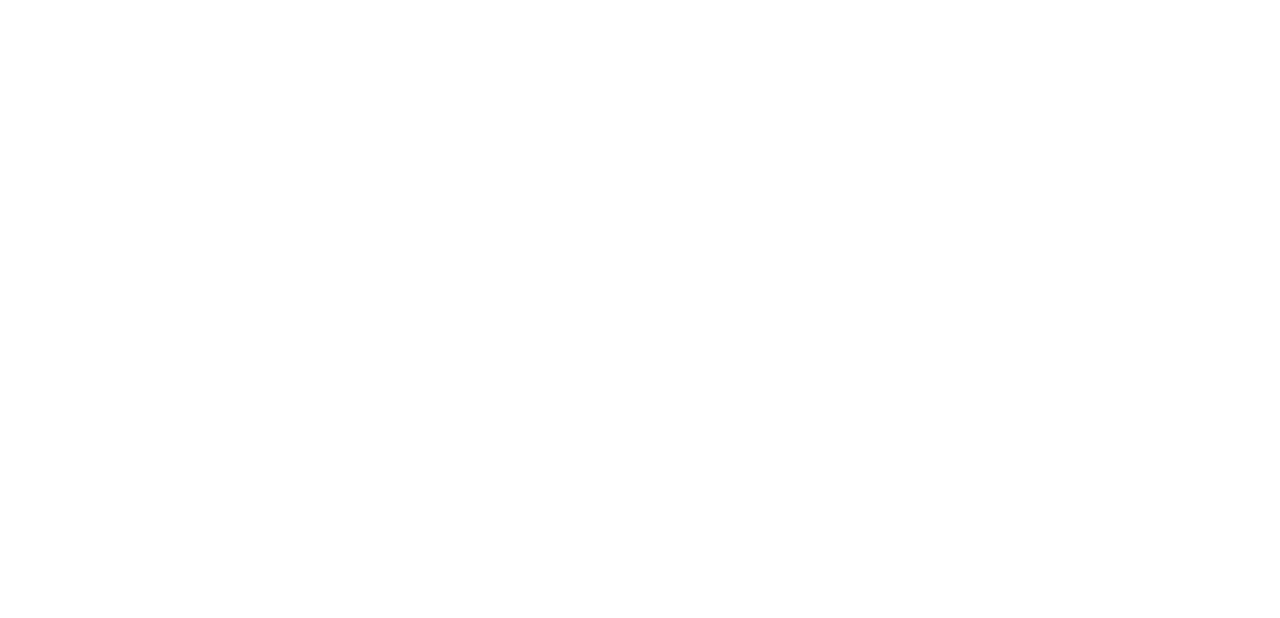
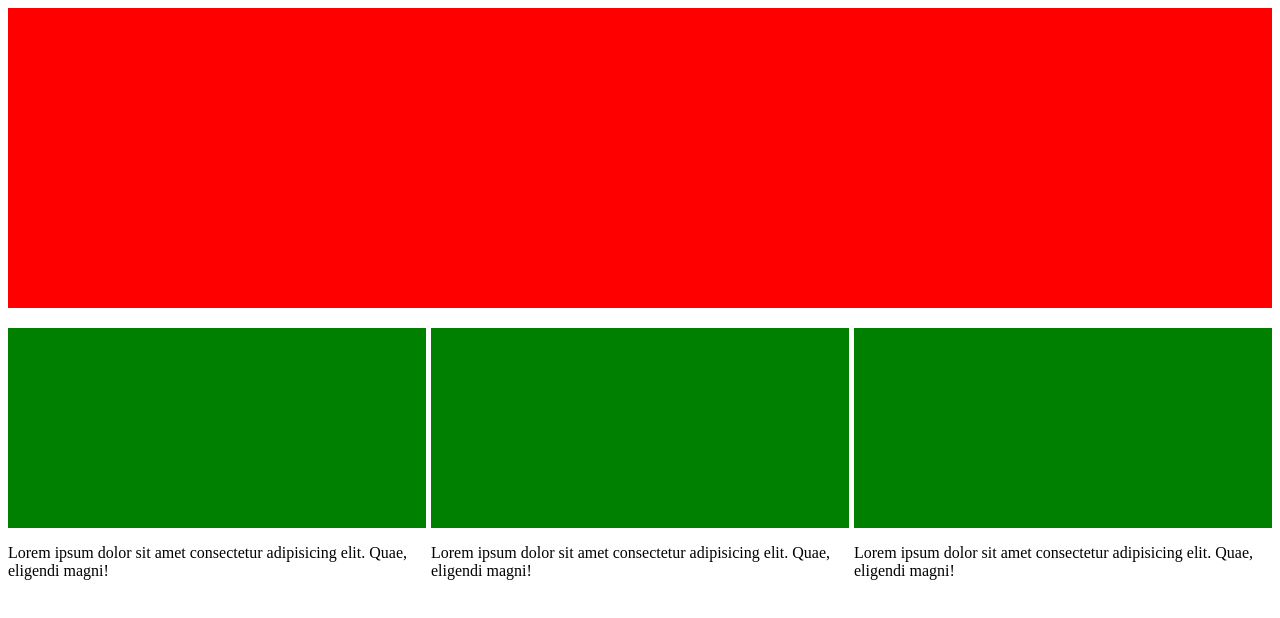
Before and after one commit to Rupeshtri/Frontend-Development, a plain HTML site: page 5th_March_Rem&Responsive/practice.html in a window 1280 px wide. Drawn offline with Linux system fonts and the light colour scheme.

Commit message:
p update

```diff
--- a/5th_March_Rem&Responsive/practice.html
+++ b/5th_March_Rem&Responsive/practice.html
@@ -5,8 +5,37 @@
     <meta http-equiv="X-UA-Compatible" content="IE=edge">
     <meta name="viewport" content="width=device-width, initial-scale=1.0">
     <title>Document</title>
+    <style>
+        .h{ background: red; padding: 150px;}
+        .g{background: green; padding: 100px;}
+        .f{display: flex; justify-content: space-between; gap: 5px; margin: 20px 0; flex-direction: column;}
+        @media(min-width:768px){
+            .f{flex-direction: row;}
+        }
+        @media (min-width:481px) and (max-width:768px){
+            .box{
+                display: flex;
+            }
+        }
+
+    </style>
 </head>
 <body>
+    <div class="h"></div>
+    <div class="f">
+        <div class="box">
+            <div class="g"></div>
+            <p>Lorem ipsum dolor sit amet consectetur adipisicing elit. Quae, eligendi magni!</p>
+        </div>
+        <div class="box">
+            <div class="g"></div>
+            <p>Lorem ipsum dolor sit amet consectetur adipisicing elit. Quae, eligendi magni!</p>
+        </div>
+        <div class="box">
+            <div class="g"></div>
+            <p>Lorem ipsum dolor sit amet consectetur adipisicing elit. Quae, eligendi magni!</p>
+        </div>
+    </div>
 
 </body>
 </html>
```
